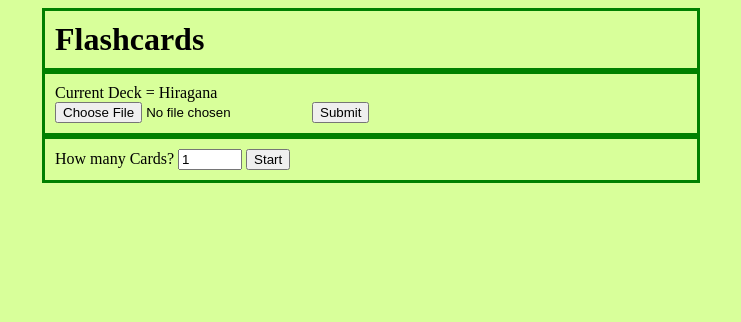
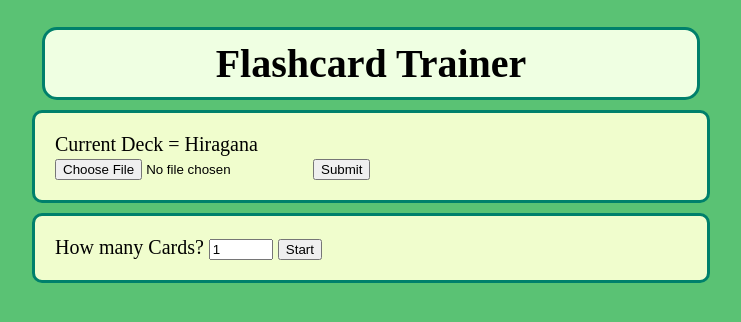
Before and after one commit to Nyeru/flashcard, a Flask app: page / in a window 1280 px wide. Shown: the top 322 px of the page, without its empty margins (269-1010 px from the left). Run offline with Flask 3, Linux system fonts and the light colour scheme.

Commit message:
Basic Functionality Completed

```diff
--- a/static/css/styles.css
+++ b/static/css/styles.css
@@ -1,32 +1,63 @@
-.center {
-  margin: auto;
+* {
+  outline: 0px solid red;
+}
+.ui{
+  display: flex;
+  flex-direction: column;
+  flex-wrap: wrap;
+  justify-content: center;
+  align-items: center;
+  align-content: center;
+  gap: 0.75em;
+  padding: 1em;
+}
+.heading{
   width: 50%;
-  border: 3px solid green;
+  justify-self: center;
+  text-align: center;
+  font-size: 2.5em;
   padding: 10px;
+  background-color: #efffe2;
+  border: 3px solid rgb(0, 128, 107);
+  border-radius: 15px;
+  margin-bottom: 1px;
+}
+.form{
+  width: 50%;
+  justify-self: center;
+  background-color: #f0fdcd;
+  padding: 1em 1em;
+  font-size: 20px;
+  border: 3px solid rgb(0, 128, 107);
+  border-radius: 10px;
+  margin-top: 10px;
+
 }
 body {
-  background-color: rgb(216, 255, 154);
+  background-color: rgb(90, 194, 116);
+
 }
 .flashcard-container {
   display: flex;
   flex-direction: row;
   flex-wrap: wrap;
   justify-content: center;
+  align-content: space-evenly;
   gap: 0.5em;
   padding: 1em;
 }
 .flashcard{
-  width: 150px;
+  width: 20%;
   height: 100px;
   perspective: 800px;
-  margin: 0.5em;
+  margin: 0.1em;
 }
 .card-inner{
   height: 100%;
   width: 100%;
   position:relative;
   text-align: center;
-  transition: transform 0.6s;
+  transition: transform 0.6s ease;
   transform-style: preserve-3d;
 }
 .card-front,
@@ -53,4 +84,5 @@ body {
 }
 .flashcard:hover .card-inner{
   transform: rotateY(180deg);
+
 }
--- a/templates/index.html
+++ b/templates/index.html
@@ -7,28 +7,32 @@
 </head>
 
 <body>
-  <h1 class="center">Flashcards</h1>
+  <div class="UI">
+  <h1 class="heading">Flashcard Trainer</h1>
+  <div  class="form">
   <label>
-    <div class="center">
       Current Deck = {{ currDeck.name}} <br>
       <!-- Uploading their own Deck, csv file seperated by comma, clear local storage value and set to 1-->
       <form method="POST" enctype="multipart/form-data">
         <input type="file" id="myFile" name="file" accept=".csv">
         <input type="submit">
       </form>
-    </div>
   </label>
-  <label>
+  </div>
+  <div  class="form">
+  <label >
     <!-- Current Issue, Local Storage greater than uploaded csv, Fix: Reset to default when uploading a new Flashcard List
          Submit buttons are seperate, cant transfer data... A possible soln would be to join both forms at the same time and check if theres an uploaded file.
     -->
-    <form class="center" method="POST">
+    <form  method="POST">
       How many Cards?
       <input required='required' type="number" id="numCards" name="cardCount" min="1" value=1
         max="{{ currDeck.numCards }}">
       <button type="submit" onclick="save()">Start</button>
     </form>
   </label>
+  </div>
+  </div>
   <script>
     const getValue = localStorage.getItem("numCards");
     console.log(getValue)
```
